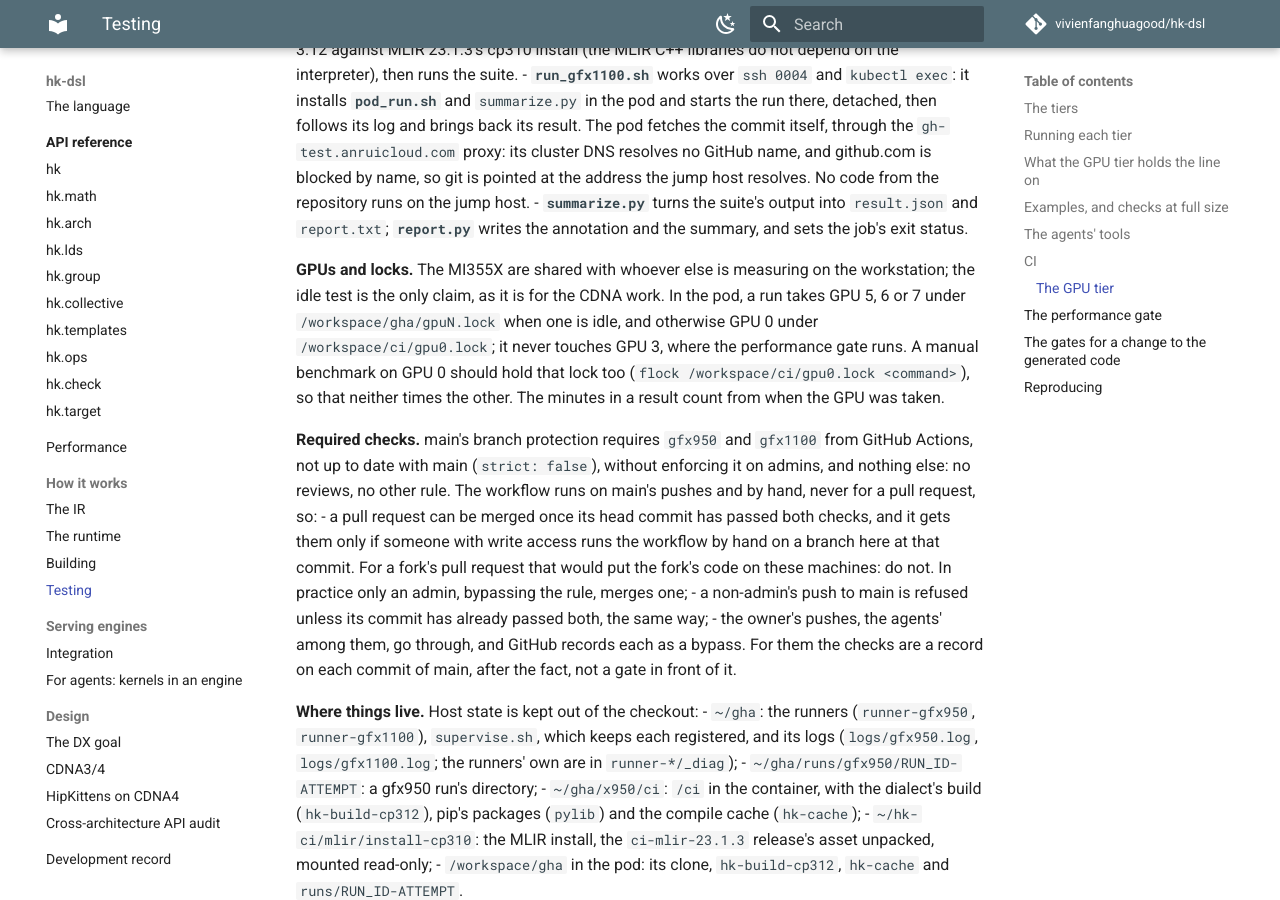
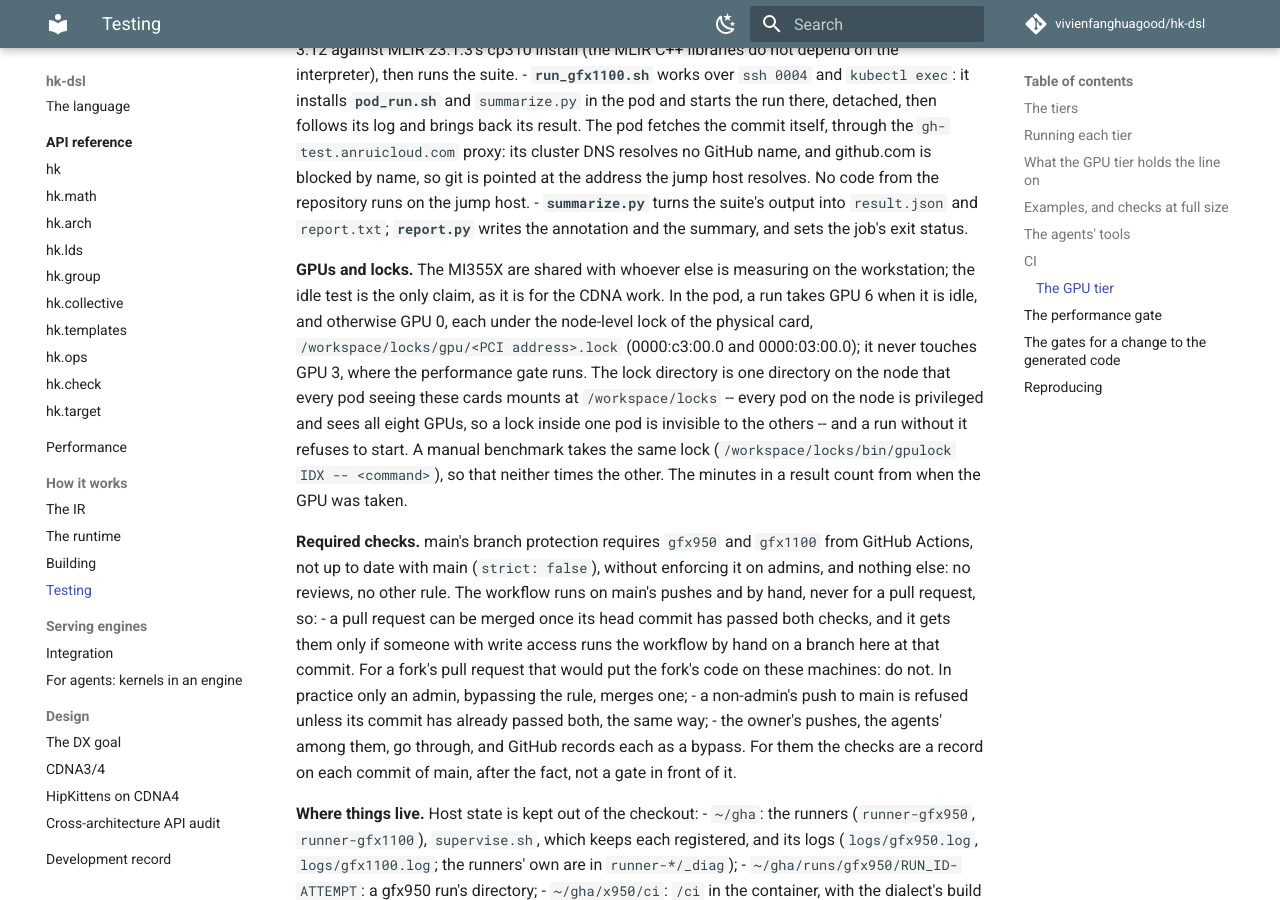
Before and after one commit to vivienfanghuagood/hk-dsl, an MkDocs documentation site: the page built from docs/testing.md, in a window 1280 px wide and 900 px high, scrolled down 4902 px. Built offline with MkDocs 1.6.1 and Material for MkDocs 9.7.7, drawn with Linux system fonts in a browser that asks for light colours; comment, search, counter and statistics services are not loaded.

Commit message:
ci(gfx1100): node-level GPU locks by PCI address; pool GPU 6 only
Every pod on wx-ms-w7900d-0043 is privileged and sees all eight W7900Ds, so
the CI's lock files inside the dev pod (/workspace/gha/gpuN.lock,
/workspace/ci/gpu0.lock) were invisible to benchmarks in the other pod on the
node; one of those took the KDA experiment's GPU at 15:24Z. The run now takes
/workspace/locks/gpu/<PCI address>.lock in a directory every such pod mounts
(the node's disk), and refuses to start without it. GPUs 5 and 7 leave the
default pool: the node allocates them to other users' serving pods.

Co-Authored-By: Claude <noreply@anthropic.com>

```diff
--- a/docs/testing.md
+++ b/docs/testing.md
@@ -242,11 +242,15 @@ recompiles the kernels takes about 25 minutes on gfx950 and 32 on gfx1100.
 
 **GPUs and locks.** The MI355X are shared with whoever else is measuring on
 the workstation; the idle test is the only claim, as it is for the CDNA
-work. In the pod, a run takes GPU 5, 6 or 7 under
-`/workspace/gha/gpuN.lock` when one is idle, and otherwise GPU 0 under
-`/workspace/ci/gpu0.lock`; it never touches GPU 3, where the performance
-gate runs. A manual benchmark on GPU 0 should hold that lock too
-(`flock /workspace/ci/gpu0.lock <command>`), so that neither times the
+work. In the pod, a run takes GPU 6 when it is idle, and otherwise GPU 0,
+each under the node-level lock of the physical card,
+`/workspace/locks/gpu/<PCI address>.lock` (0000:c3:00.0 and 0000:03:00.0);
+it never touches GPU 3, where the performance gate runs. The lock directory
+is one directory on the node that every pod seeing these cards mounts at
+`/workspace/locks` -- every pod on the node is privileged and sees all eight
+GPUs, so a lock inside one pod is invisible to the others -- and a run
+without it refuses to start. A manual benchmark takes the same lock
+(`/workspace/locks/bin/gpulock IDX -- <command>`), so that neither times the
 other. The minutes in a result count from when the GPU was taken.
 
 **Required checks.** main's branch protection requires `gfx950` and
```
Also changed, not shown: 2 other files.
